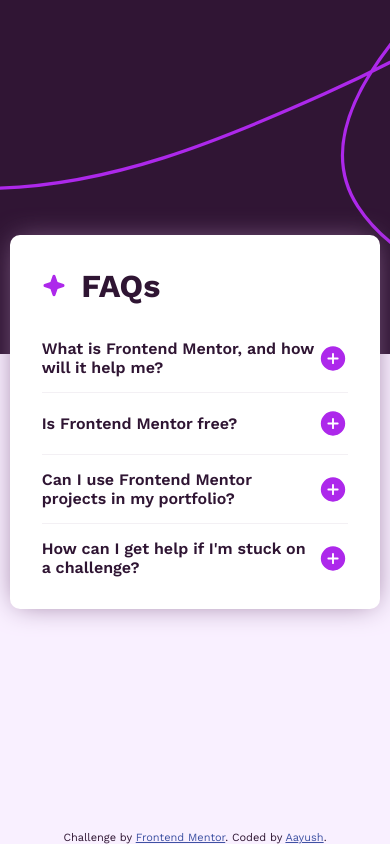
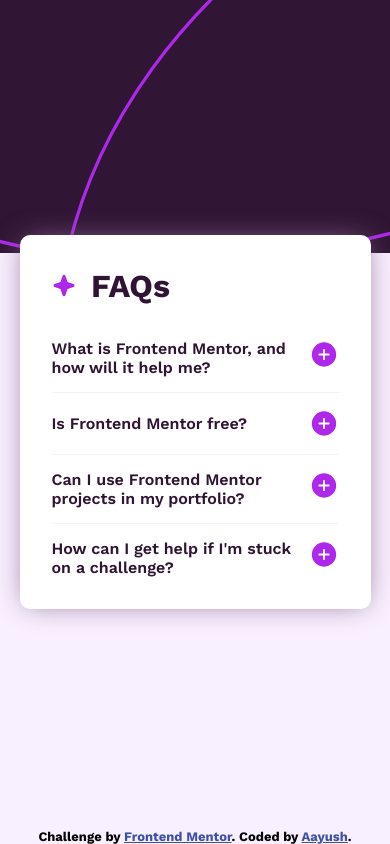
Before and after one commit to Aayush259/FAQ-accordion, a plain HTML site: page index.html in a window 390 px wide. Drawn offline with nearby package versions, Linux system fonts and the light colour scheme.

Commit message:
Added mobile view

```diff
--- a/index.html
+++ b/index.html
@@ -2,7 +2,7 @@
 <html lang="en">
 <head>
   <meta charset="UTF-8">
-  <meta name="viewport" content="width=device-width, initial-scale=1.0"> <!-- displays site properly based on user's device -->
+  <meta name="viewport" content="width=device-width, initial-scale=1.0">
 
   <link rel="icon" type="image/png" sizes="32x32" href="./assets/images/favicon-32x32.png">
 
@@ -62,7 +62,7 @@
 
   <div class="attribution">
     Challenge by <a href="https://www.frontendmentor.io?ref=challenge" target="_blank">Frontend Mentor</a>.
-    Coded by <a href="#">Aayush</a>.
+    Coded by <a href="https://github.com/Aayush259" target="_blank">Aayush</a>.
   </div>
   <script src="./scripts/script.js"></script>
 </body>
--- a/styles/style.css
+++ b/styles/style.css
@@ -74,22 +74,28 @@ header {
     padding-bottom: 0;
 }
 
-.question > div {
+.question > .questionContainer {
     display: flex;
     flex-direction: row;
     align-items: center;
     justify-content: space-between;
     font-weight: 600;
-}
-
-.question > div:hover {
-    color: hsl(293deg 66.22% 50.27%);
+    gap: 10px;
     cursor: pointer;
     user-select: none;
 }
 
+.question > .questionContainer:active {
+    color: hsl(293deg 66.22% 50.27%);
+}
+
+.question > .questionContainer > img {
+    align-self: flex-start;
+}
+
 .answer {
     margin-top: 1.2rem;
+    color: var(--Grayish-purple);
 }
 
 .question .none-display {
@@ -99,9 +105,27 @@ header {
 .attribution {
     position: absolute;
     bottom: 0;
-    font-size: 11px; text-align: center;
+    font-size: 13px;
+    text-align: center;
+    color: #000001;
+    font-weight: 700;
 }
 
 .attribution a {
     color: hsl(228, 45%, 44%);
 }
+
+.attribution a:hover {
+    opacity: 0.8;
+}
+
+@media only screen and (max-width: 400px) {
+    #backgroundImage {
+        background-image: url("../assets/images/background-pattern-mobile.svg");
+        height: 30vh;
+    }
+
+    main {
+        width: 90%;
+    }
+}
```
Also changed, not shown: 1 other file.
